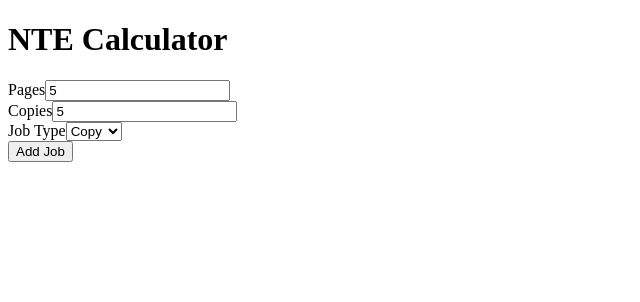
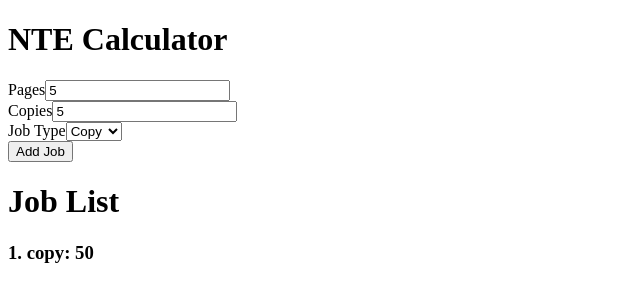
Before and after one commit to mawayalebo/ngwakolator, a Next.js app: page / in a window 1280 px wide. Both pictures are taken after typing "5", "5" into the empty fields and a click on the button "Add Job". Shown: the top 302 px of the page, without its empty margins (0-640 px from the left). Built offline with nearby package versions, Linux system fonts and the light colour scheme.

Commit message:
redux making things happen

```diff
--- /dev/null
+++ b/app/slices/job.slice.js
@@ -0,0 +1,25 @@
+import { createSlice } from "@reduxjs/toolkit";
+
+const initialState = {
+    jobs:[]
+}
+
+export const jobSlice = createSlice({
+    name:"job",
+    initialState,
+    reducers:{
+        addJob : (state, action) =>{
+            state.jobs = [...state.jobs, action.payload]
+        },
+        removeJob : (state, action)=>{
+
+        }
+    }
+});
+
+
+export const { addJob, removeJob } = jobSlice.actions;
+
+export const selectJobs = state => state.job.jobs;
+
+export default jobSlice.reducer;
--- /dev/null
+++ b/app/store.js
@@ -0,0 +1,8 @@
+import { configureStore } from "@reduxjs/toolkit";
+import jobReducer from "../app/slices/job.slice";
+
+export const store = configureStore({
+    reducer:{
+        job: jobReducer,
+    }
+});
--- a/comps/Job.js
+++ b/comps/Job.js
@@ -1,6 +1,8 @@
 import { useState , useEffect} from "react";
+import { useDispatch } from "react-redux";
+import { addJob } from "../app/slices/job.slice";
 const Job = ()=>{
-
+    const dispatch = useDispatch();
     const [ jobs, setJobs ] = useState([]);
     const [ inputs, setInputs ] = useState({pages:"", copies:"", type:"copy"});
 
@@ -16,37 +18,35 @@ const Job = ()=>{
     }
 
     const handleChange = (e)=>{
-        if(inputs.pages && inputs.type){
-            setInputs({...inputs,[e.target.id]:e.target.value});
-        }
+
+        setInputs({...inputs,[e.target.id]:e.target.value});
+
     }
 
     const addToJobs = (e)=>{
         e.preventDefault();
         if(inputs.type === "copy"){
-            setJobs([...jobs, {pages: inputs.pages, type: inputs.type, copies: inputs.copies, price:((inputs.pages*2)*(inputs.copies))}]);
+            dispatch(addJob({pages: inputs.pages, type: inputs.type, copies: inputs.copies, price:((inputs.pages*2)*(inputs.copies))}))
         }
         if(inputs.type === "print"){
-            setJobs([...jobs, {pages: inputs.pages, type: inputs.type, copies: inputs.copies, price:((inputs.pages*3)*(inputs.copies))}]);
+            dispatch(addJob({pages: inputs.pages, type: inputs.type, copies: inputs.copies, price:((inputs.pages*3)*(inputs.copies))}))
         }
         if(inputs.type === "scan"){
-            setJobs([...jobs, {pages: inputs.pages, type: inputs.type, price:((inputs.pages*4))}]);
+            dispatch(addJob({pages: inputs.pages, type: inputs.type, price:((inputs.pages*4))}))
         }
         if(inputs.type === "email" ){
-            setJobs([...jobs, {pages: inputs.pages, type: inputs.type, price:((inputs.pages*4)+8)}]);
+            dispatch(addJob({pages: inputs.pages, type: inputs.type, price:((inputs.pages*4)+8)}))
         }
     }
 
     useEffect(()=>{
 
-        console.log(inputs);
-        console.log(jobs);
-    },[inputs, jobs]);
+    },[]);
     return(
-        <div className="mt-2 flex justify-center p-2">
-            <div className="border-solid border-b-4 p-4">
+        <div className="">
+            <div className="">
                 <form >
-                    <div className="flex flex-col">
+                    <div className="">
                         <div className="flex justify-between align-center">
                             <label>Pages</label>
                             <input  onChange={handleChange} id="pages" className="border-1 border-black border-solid" type="number" placeholder="number of pages"/>
--- /dev/null
+++ b/comps/Jobs.js
@@ -0,0 +1,39 @@
+import { useEffect } from "react";
+import { useSelector } from "react-redux";
+import { selectJobs } from "../app/slices/job.slice";
+
+const Jobs = () => {
+    useEffect(()=>{
+
+    },[]);
+
+    const jobs = useSelector(selectJobs);
+
+    useEffect(()=>{
+          console.log("something jobs");
+          console.log(jobs);
+    },[jobs]);
+
+    return (
+        <div>
+            {
+                jobs.length > 0 &&
+                <div>
+                    <h1>Job List</h1>
+                    {
+                        jobs.map((job, index)=>{
+                            return(
+                                <div key={index}>
+                                    <h3>{index + 1}. {job.type}: {job.price}</h3>
+                                </div>
+                            )
+
+                        })
+                    }
+                </div>
+            }
+        </div>
+     );
+}
+
+export default Jobs;
--- a/package.json
+++ b/package.json
@@ -6,9 +6,11 @@
     "start": "next start"
   },
   "dependencies": {
+    "@reduxjs/toolkit": "^1.6.1",
     "next": "latest",
     "react": "^17.0.2",
-    "react-dom": "^17.0.2"
+    "react-dom": "^17.0.2",
+    "react-redux": "^7.2.4"
   },
   "devDependencies": {
     "autoprefixer": "^10.2.6",
--- a/pages/_app.js
+++ b/pages/_app.js
@@ -1,7 +1,13 @@
 import 'tailwindcss/tailwind.css'
+import { Provider} from "react-redux"
+import { store } from "../app/store"
+function MyApp({ Component, pageProps }) {
 
-function MyApp({ Component, pageProps }) {
-  return <Component {...pageProps} />
+  return(
+    <Provider store={store}>
+      <Component {...pageProps} />
+    </Provider>
+  )
 }
 
 export default MyApp
--- a/pages/index.js
+++ b/pages/index.js
@@ -1,6 +1,7 @@
 import Head from 'next/head'
 import Header from "../comps/Header";
 import Job from '../comps/Job';
+import Jobs from '../comps/Jobs';
 export default function Home() {
   return (
     <div className="">
@@ -9,6 +10,8 @@ export default function Home() {
       </Head>
       <Header/>
       <Job/>
+      <Jobs/>
+
     </div>
   )
 }
```
Also changed, not shown: 1 other file (tests, documents, lock files or other folders).
